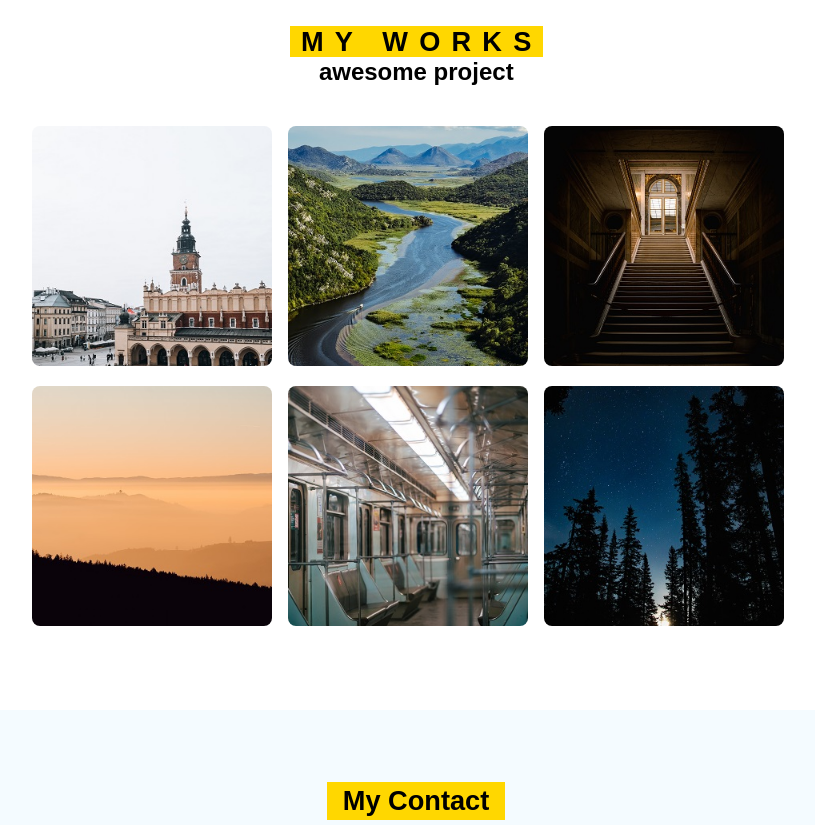
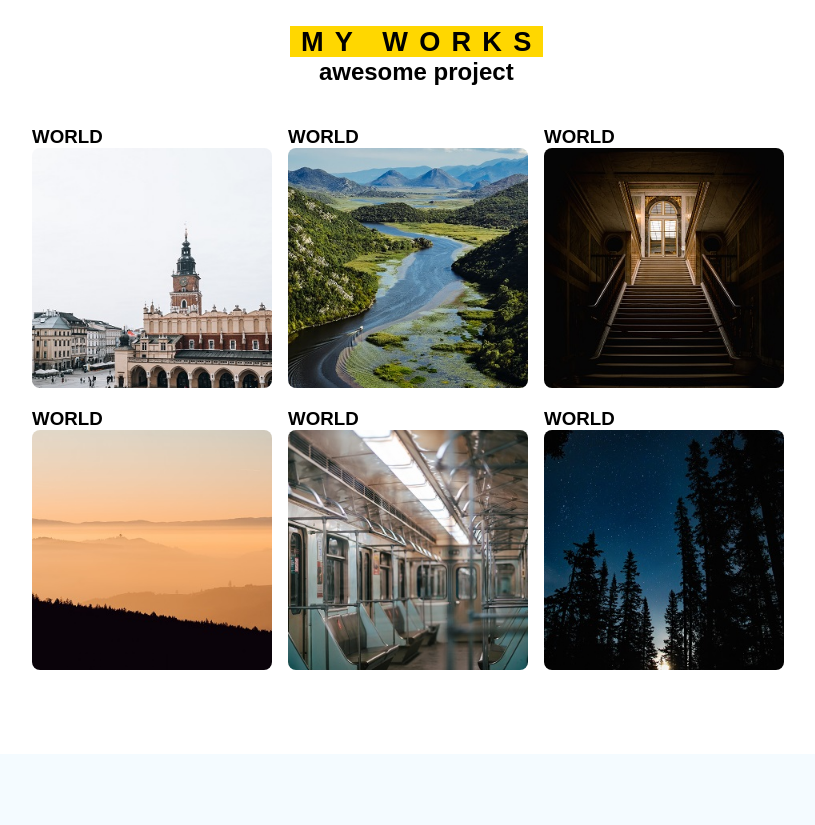
Before and after one commit to hambali15/hambali15.github.io, a plain HTML site: page index.html in a window 1280 px wide. Shown: the part 1430-2255 px from the top of the page, without its empty margins (224-1039 px from the left). Drawn offline with nearby package versions, Linux system fonts and the light colour scheme.

Commit message:
first project

```diff
--- a/index.html
+++ b/index.html
@@ -28,7 +28,7 @@
             <div class="bg-left"></div>
             <div class="bg-right"></div>
             <main class="content">
-                <h1>My Name Is<br /><span>Ahmad Hambali</span></h1>
+                <h1>My Name Is<br /><span>Firman Agus Faisal</span></h1>
                 <p>I'm A Software Developer</p>
             </main>
         </section>
@@ -68,21 +68,27 @@
             </div>
             <div class="row">
                 <div class="work-card" data-aos="fade-down-right" data-aos-delay="150">
-                    <img src="one.jpg" alt="Masjid" />
+                    <h3>WORLD</h3>
+                    <img src="one.jpg" alt="photography" />
                 </div>
                 <div class="work-card" data-aos="fade-down" data-aos-delay="150">
+                    <h3>WORLD</h3>
                     <img src="two.jpg" alt="photography" />
                 </div>
                 <div class="work-card" data-aos="fade-down-left" data-aos-delay="150">
+                    <h3>WORLD</h3>
                     <img src="three.jpg" alt="photography" />
                 </div>
                 <div class="work-card" data-aos="fade-up-right" data-aos-delay="150">
+                    <h3>WORLD</h3>
                     <img src="four.jpg" alt="photography" />
                 </div>
                 <div class="work-card" data-aos="fade-up" data-aos-delay="150">
+                    <h3>WORLD</h3>
                     <img src="five.jpg" alt="photography" />
                 </div>
                 <div class="work-card" data-aos="fade-up-left" data-aos-delay="150">
+                    <h3>WORLD</h3>
                     <img src="six.jpg" alt="photography" />
                 </div>
             </div>
@@ -91,7 +97,7 @@
 
         <!-- Contact Section start -->
         <section class="contact" id="contact">
-            <h1 data-aos="fade-up">My Contact</h1>
+            <h1 data-aos="fade-up">Contact</h1>
             <table data-aos="zoom-in">
                 <tr>
                     <th><img src="Whatsapp.png" alt="Whatsapp" /></th>
```
